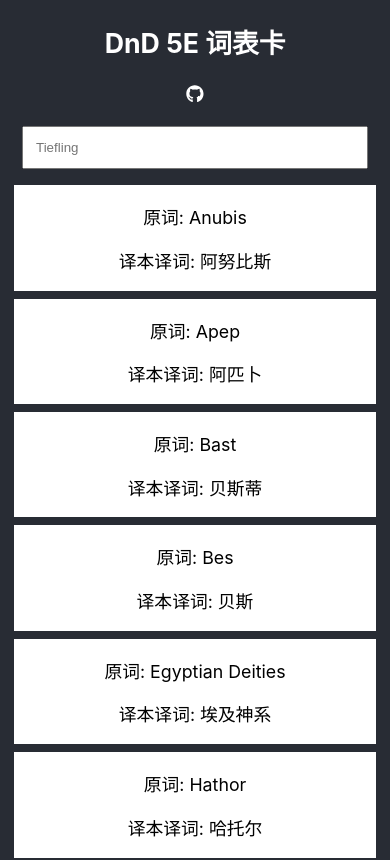
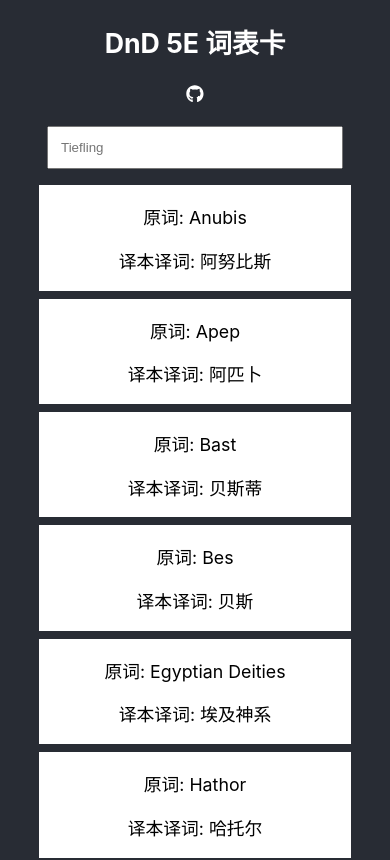
Before and after one commit to SevanBadal/dnd-vocab, a React (Create React App) app: page / in a window 390 px wide. Shown: the top 860 px of the page. Built offline with nearby package versions, Linux system fonts and the light colour scheme.

Commit message:
card width

```diff
--- a/src/App.css
+++ b/src/App.css
@@ -127,3 +127,15 @@
   background: #247BA0;
   color: #fff;
 }
+
+.word-card {
+  margin-left: 12px;
+  margin-right: 12px;
+  width: 50vw;
+}
+
+@media screen and (max-width: 800px) {
+  .word-card {
+    width: 80vw;
+  }
+}
--- a/src/components/word_card.js
+++ b/src/components/word_card.js
@@ -7,7 +7,7 @@
         background: 'white',
         margin: '4px',
         paddingVertical: '8px',
-        paddingHorizontal: '16px'
+        paddingHorizontal: '16px',
     },
     text: {
         color: 'black'
@@ -16,7 +16,7 @@
 
 const WordCard = (props) => {
     return (
-        <div index={props.index} onClick={props.onClick} style={style.container}>
+        <div className="word-card" index={props.index} onClick={props.onClick} style={style.container}>
             <p index={props.index} style={style.text}>原词: {props.english}</p>
             <p index={props.index} style={style.text}>译本译词: {props.chinese}</p>
         </div>
```
